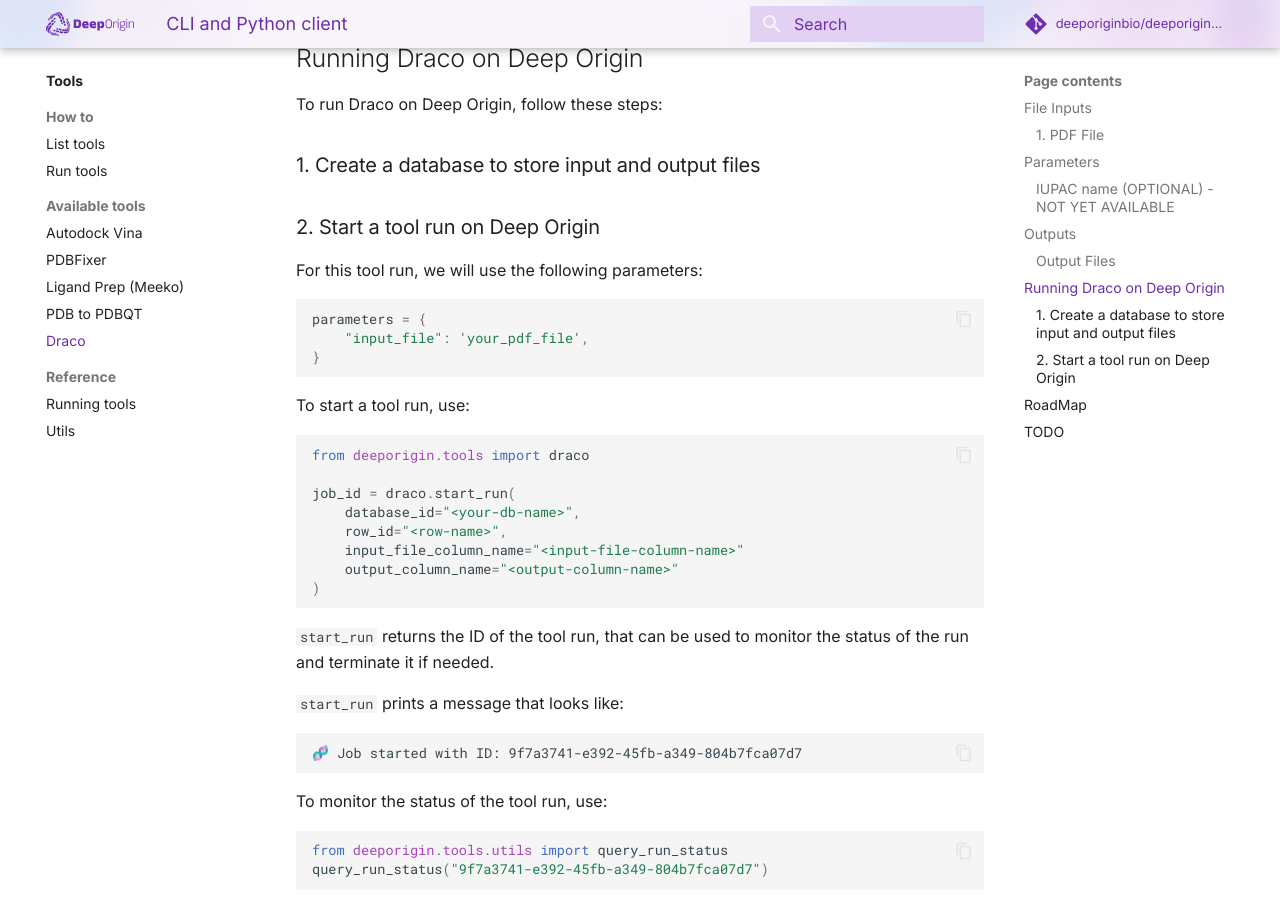
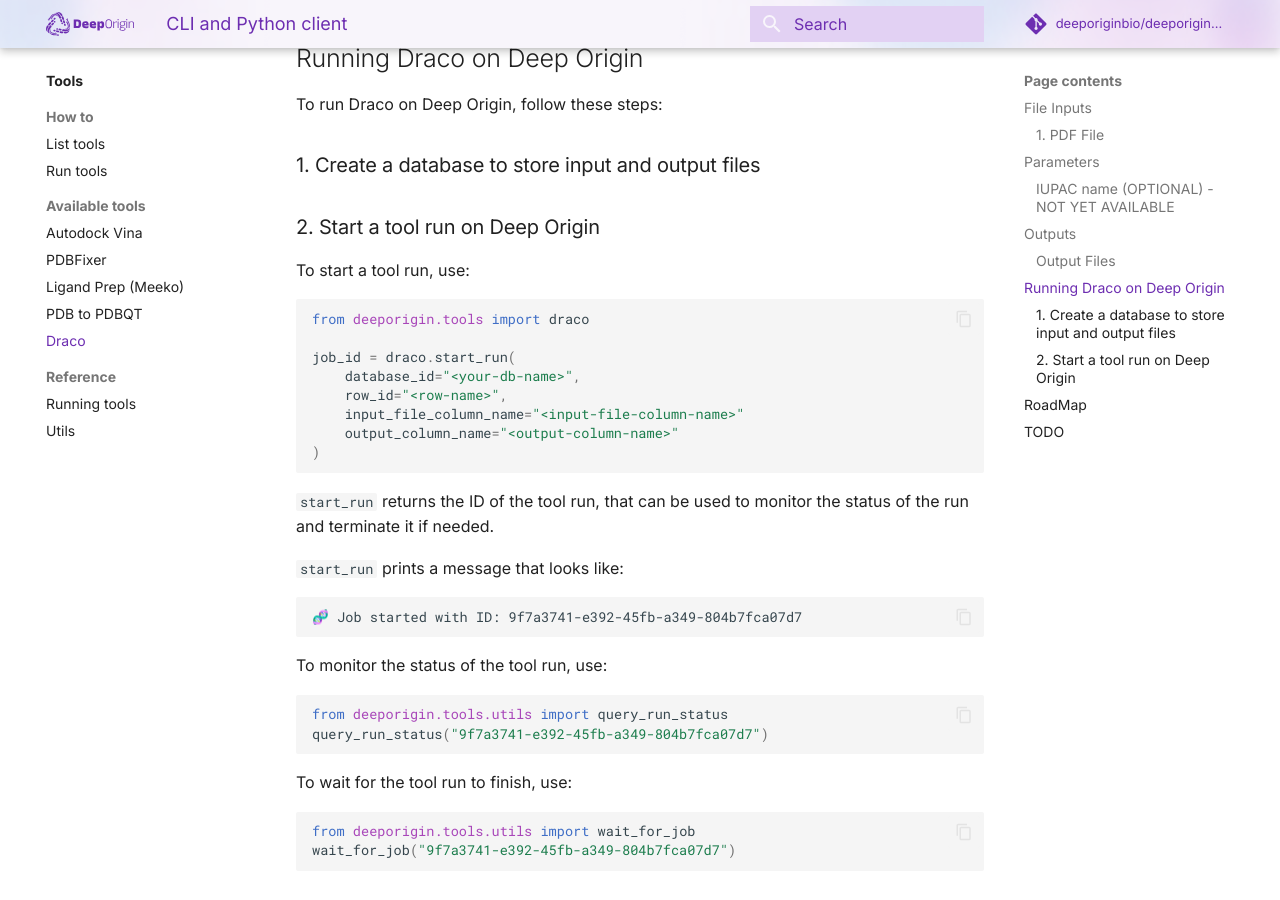
Before and after one commit to deeporiginbio/deeporigin-client, an MkDocs documentation site: the page built from docs/tools/draco.md, in a window 1280 px wide and 900 px high, scrolled down 992 px. Built offline with MkDocs 1.6.1 and Material for MkDocs 9.7.7, drawn with Linux system fonts in a browser that asks for light colours; comment, search, counter and statistics services are not loaded.

Commit message:
chore: fixes in md files

````diff
--- a/docs/tools/draco.md
+++ b/docs/tools/draco.md
@@ -29,14 +29,6 @@
 ### 1. Create a database to store input and output files
 
 ### 2. Start a tool run on Deep Origin
-
-For this tool run, we will use the following parameters:
-
-```python
-parameters = {
-    "input_file": 'your_pdf_file',
-}
-```
 
 To start a tool run, use:
 
````
